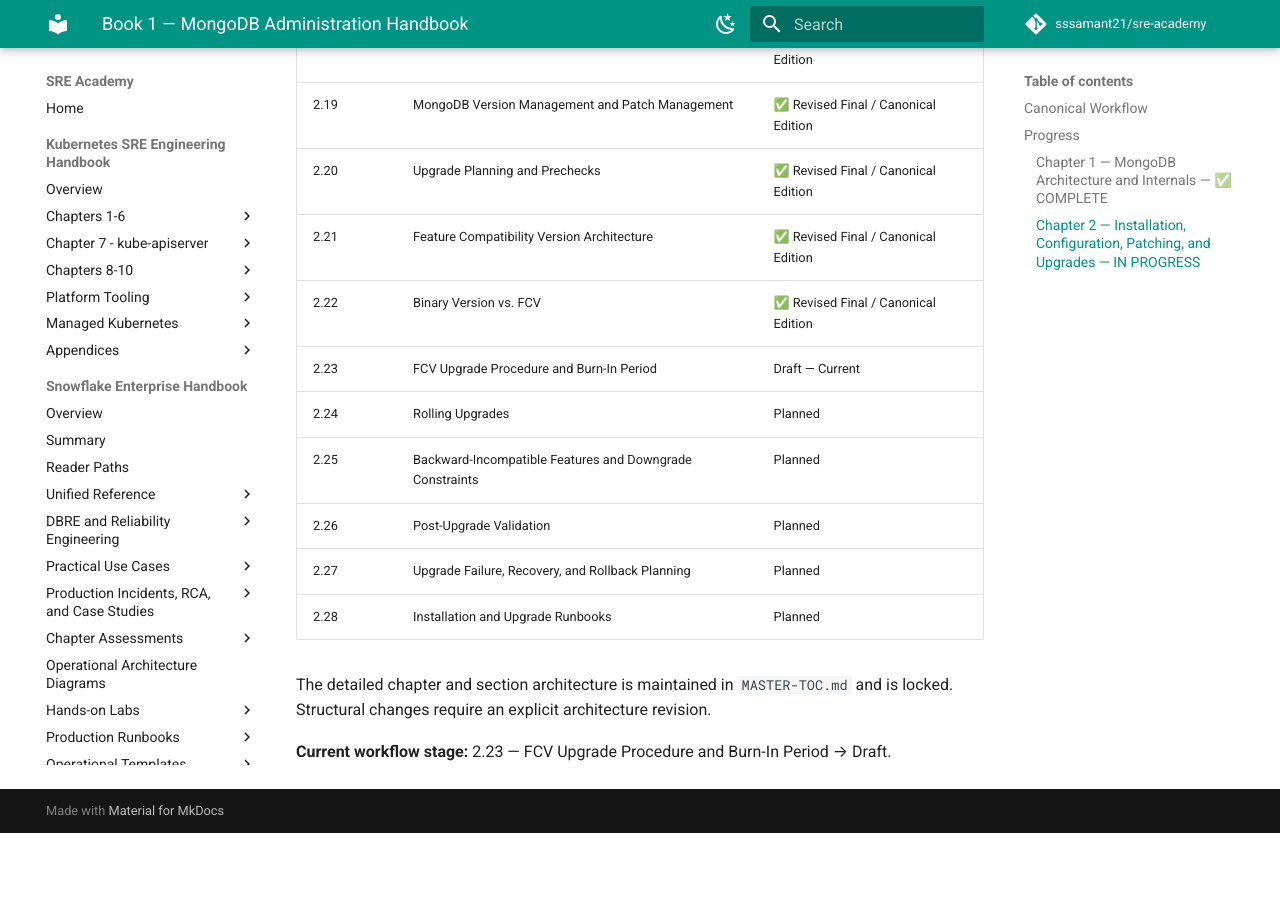
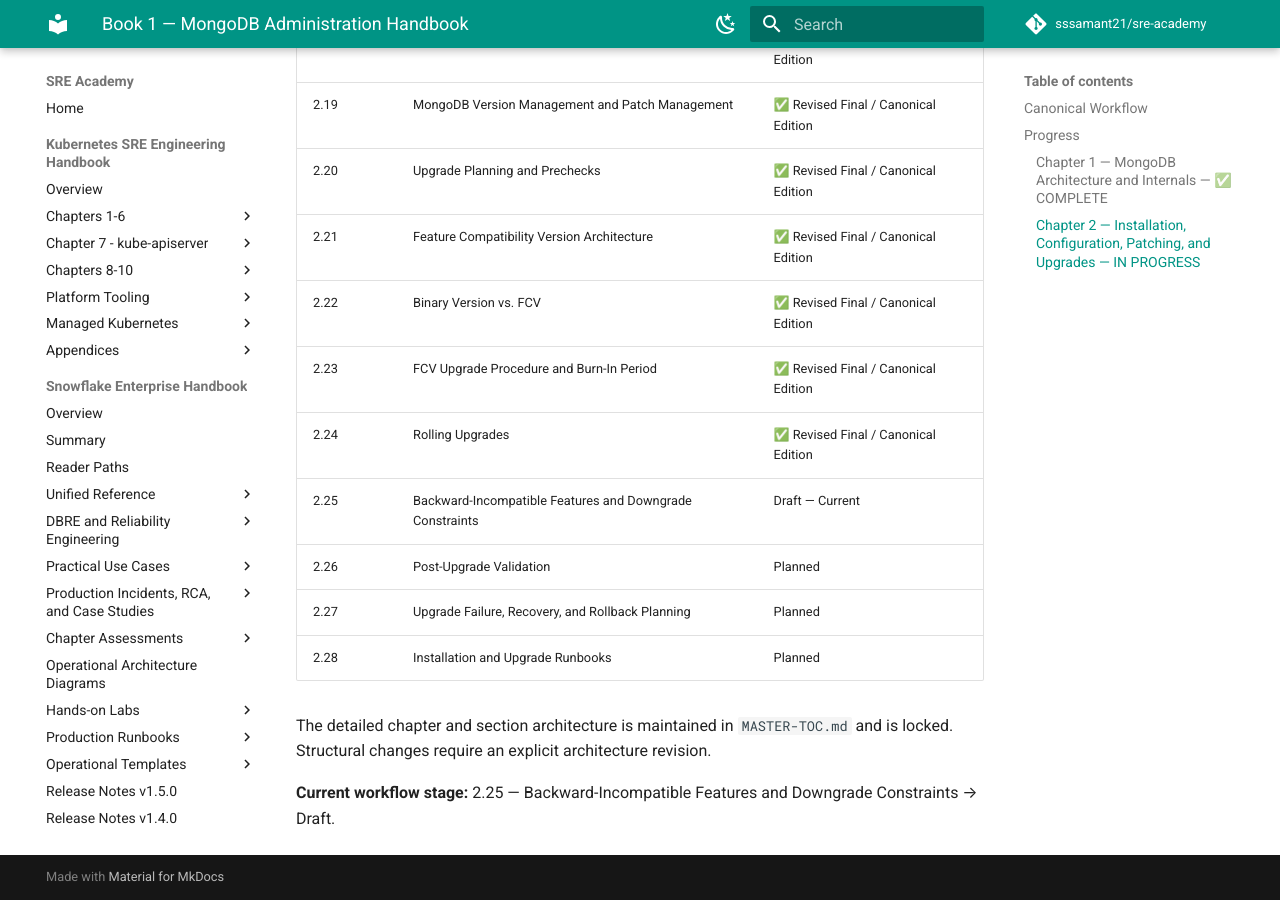
Before and after one commit to sssamant21/sre-academy, an MkDocs documentation site: the page built from docs/books/mongodb/mongodb-administration-handbook/README.md, in a window 1280 px wide and 900 px high, scrolled down 2056 px. Built offline with MkDocs 1.6.1 and Material for MkDocs 9.7.7, drawn with Linux system fonts in a browser that asks for light colours; comment, search, counter and statistics services are not loaded; before the commit the page ends 2889 px from its top, so only the background shows below that; some of the changed text lies outside the part shown.

Commit message:
docs(mongodb): advance Chapter 2 status to 24 of 28 canonical

```diff
--- a/docs/books/mongodb/mongodb-administration-handbook/README.md
+++ b/docs/books/mongodb/mongodb-administration-handbook/README.md
@@ -45,13 +45,13 @@
 | 2.20 | Upgrade Planning and Prechecks | ✅ Revised Final / Canonical Edition |
 | 2.21 | Feature Compatibility Version Architecture | ✅ Revised Final / Canonical Edition |
 | 2.22 | Binary Version vs. FCV | ✅ Revised Final / Canonical Edition |
-| 2.23 | FCV Upgrade Procedure and Burn-In Period | Draft — Current |
-| 2.24 | Rolling Upgrades | Planned |
-| 2.25 | Backward-Incompatible Features and Downgrade Constraints | Planned |
+| 2.23 | FCV Upgrade Procedure and Burn-In Period | ✅ Revised Final / Canonical Edition |
+| 2.24 | Rolling Upgrades | ✅ Revised Final / Canonical Edition |
+| 2.25 | Backward-Incompatible Features and Downgrade Constraints | Draft — Current |
 | 2.26 | Post-Upgrade Validation | Planned |
 | 2.27 | Upgrade Failure, Recovery, and Rollback Planning | Planned |
 | 2.28 | Installation and Upgrade Runbooks | Planned |
 
 The detailed chapter and section architecture is maintained in `MASTER-TOC.md` and is locked. Structural changes require an explicit architecture revision.
 
-**Current workflow stage:** 2.23 — FCV Upgrade Procedure and Burn-In Period → Draft.
+**Current workflow stage:** 2.25 — Backward-Incompatible Features and Downgrade Constraints → Draft.
```
Also changed, not shown: other parts of docs/books/mongodb/mongodb-administration-handbook/README.md (+1 -1 lines).
